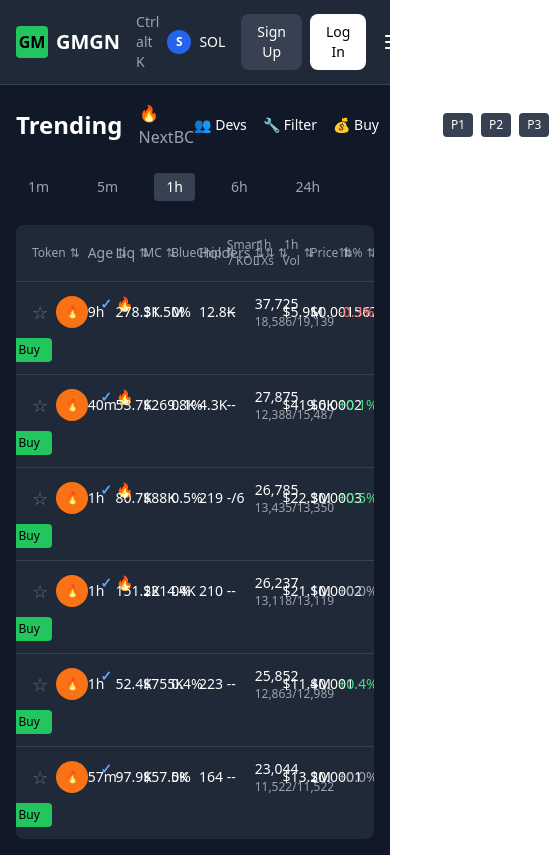
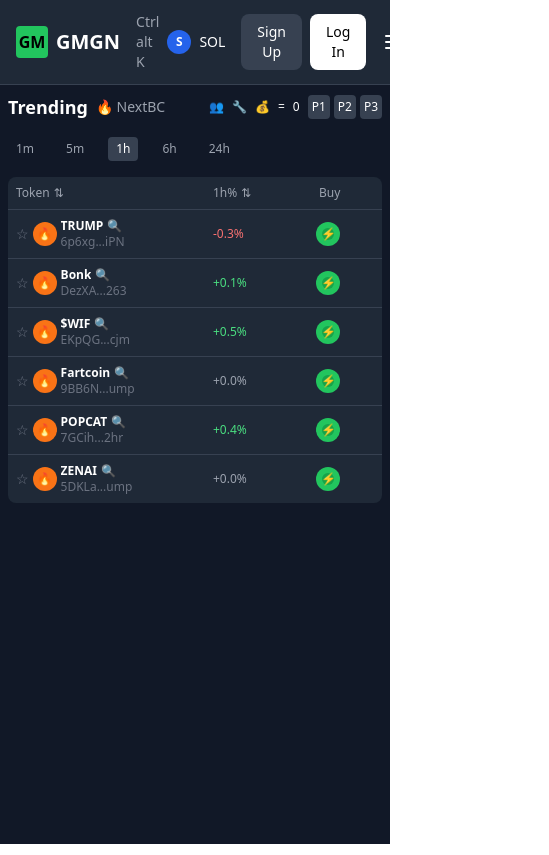
Before and after one commit to keainvhai/GMGN.AI-Copy, a React (Vite) app: page /trending in a window 390 px wide. Shown: the whole page, 549 px wide, since content can reach past the window. Built offline with nearby package versions, Linux system fonts and the light colour scheme.

Commit message:
Fix: Trending page layout and mobile view
- Ensure "Buy" button stays on the same line.
- Implement horizontal scrolling for small screens.
- Reduce text size.
- Adjust "Buy" button for mobile view.
- Change token name's right icon.

```diff
--- a/src/pages/Trending.tsx
+++ b/src/pages/Trending.tsx
@@ -9,17 +9,17 @@ const Trending = () => {
 
   const trendingTokens = [
     {
-      id: 'muskwif',
-      name: 'MUSKWIF',
-      symbol: 'MUSKWIF',
+      id: 'trump',
+      name: 'TRUMP',
+      symbol: 'TRUMP',
       logo: '/lovable-uploads/97360cf2-12fe-46cd-892c-fbb6391c351f.png',
-      address: 'AYZNq...ump',
-      age: '9h',
-      liquidity: '278.3K',
-      marketCap: '$1.5M',
-      blueChip: '0%',
-      holders: '12.8K',
-      smart: '--',
+      address: '6p6xg...iPN',
+      age: '146d',
+      liquidity: '489.4M',
+      marketCap: '$9.9B',
+      blueChip: '2.3%',
+      holders: '628.3',
+      smart: '41/452',
       transactions: { buys: 37725, sells: 18586, total: 19139 },
       volume: '$5.9M',
       price: '$0.001567',
@@ -28,17 +28,17 @@ const Trending = () => {
       trending: true,
     },
     {
-      id: 'missile',
-      name: 'Missile',
-      symbol: 'Missile',
+      id: 'bonk',
+      name: 'Bonk',
+      symbol: 'Bonk',
       logo: '/lovable-uploads/97360cf2-12fe-46cd-892c-fbb6391c351f.png',
-      address: '9MQZV...ump',
-      age: '40m',
-      liquidity: '53.7K',
-      marketCap: '$269.8K',
-      blueChip: '0.1%',
-      holders: '4.3K',
-      smart: '--',
+      address: 'DezXA...263',
+      age: '618d',
+      liquidity: '3.1M',
+      marketCap: '$1.2B',
+      blueChip: '4.2%',
+      holders: '507.2',
+      smart: '33/352',
       transactions: { buys: 27875, sells: 12388, total: 15487 },
       volume: '$419.6K',
       price: '$0.0002',
@@ -47,17 +47,17 @@ const Trending = () => {
       trending: true,
     },
     {
-      id: 'goldcoin',
-      name: 'goldcoin',
-      symbol: 'goldcoin',
+      id: 'swif',
+      name: '$WIF',
+      symbol: '$WIF',
       logo: '/lovable-uploads/97360cf2-12fe-46cd-892c-fbb6391c351f.png',
-      address: '6oFgF...ump',
-      age: '1h',
-      liquidity: '80.7K',
-      marketCap: '$88K',
-      blueChip: '0.5%',
-      holders: 219,
-      smart: '-/6',
+      address: 'EKpQG...cjm',
+      age: '521d',
+      liquidity: '14.3M',
+      marketCap: '$826.6M',
+      blueChip: '12%',
+      holders: '231.3',
+      smart: '30/188',
       transactions: { buys: 26785, sells: 13435, total: 13350 },
       volume: '$22.3M',
       price: '$0.0003',
@@ -66,36 +66,36 @@ const Trending = () => {
       trending: true,
     },
     {
-      id: 'xchat',
-      name: 'XChat',
-      symbol: 'XChat',
+      id: 'fartcoin',
+      name: 'Fartcoin',
+      symbol: 'Fartcoin',
       logo: '/lovable-uploads/97360cf2-12fe-46cd-892c-fbb6391c351f.png',
-      address: '8aK21...UMP',
-      age: '1h',
-      liquidity: '151.2K',
-      marketCap: '$214.4K',
-      blueChip: '0%',
-      holders: 210,
-      smart: '--',
+      address: '9BB6N...ump',
+      age: '238d',
+      liquidity: '38.1M',
+      marketCap: '$1.1B',
+      blueChip: '7.6%',
+      holders: '159.1',
+      smart: '17/214',
       transactions: { buys: 26237, sells: 13118, total: 13119 },
       volume: '$21.1M',
       price: '$0.0002',
       change: 0,
       verified: true,
-      trending: true,
+      trending: false,
     },
     {
-      id: 'm2',
-      name: 'M2',
-      symbol: 'M2',
+      id: 'popcat',
+      name: 'POPCAT',
+      symbol: 'POPCAT',
       logo: '/lovable-uploads/97360cf2-12fe-46cd-892c-fbb6391c351f.png',
-      address: 'Dps45...ojs',
-      age: '1h',
-      liquidity: '52.4K',
-      marketCap: '$755K',
-      blueChip: '0.4%',
-      holders: 223,
-      smart: '--',
+      address: '7GCih...2hr',
+      age: '521d',
+      liquidity: '12.4M',
+      marketCap: '$301.8M',
+      blueChip: '18.5%',
+      holders: '142.5',
+      smart: '19/259',
       transactions: { buys: 25852, sells: 12863, total: 12989 },
       volume: '$11.4M',
       price: '$0.001',
@@ -104,17 +104,17 @@ const Trending = () => {
       trending: false,
     },
     {
-      id: 'labubu',
-      name: 'LABUBU',
-      symbol: 'LABUBU',
+      id: 'zenai',
+      name: 'ZENAI',
+      symbol: 'ZENAI',
       logo: '/lovable-uploads/97360cf2-12fe-46cd-892c-fbb6391c351f.png',
-      address: '7EX77...ump',
-      age: '57m',
-      liquidity: '97.9K',
-      marketCap: '$57.5K',
-      blueChip: '0%',
-      holders: 164,
-      smart: '--',
+      address: '5DKLa...ump',
+      age: '10d',
+      liquidity: '177.9K',
+      marketCap: '$1M',
+      blueChip: '5.4%',
+      holders: '78.6K',
+      smart: '-/10',
       transactions: { buys: 23044, sells: 11522, total: 11522 },
       volume: '$13.2M',
       price: '$0.0001',
@@ -162,44 +162,44 @@ const Trending = () => {
   };
 
   return (
-    <div className="p-4 max-w-full mx-auto bg-gray-900 text-white">
+    <div className="p-2 md:p-4 max-w-full mx-auto bg-gray-900 text-white">
       {/* Header */}
-      <div className="flex items-center justify-between mb-6">
-        <div className="flex items-center space-x-4">
-          <h1 className="text-2xl font-bold">Trending</h1>
-          <span className="text-gray-400">🔥 NextBC</span>
+      <div className="flex items-center justify-between mb-4 md:mb-6">
+        <div className="flex items-center space-x-2 md:space-x-4">
+          <h1 className="text-lg md:text-2xl font-bold">Trending</h1>
+          <span className="text-gray-400 text-sm">🔥 NextBC</span>
         </div>
 
-        <div className="flex items-center space-x-4 text-sm">
+        <div className="flex items-center space-x-2 md:space-x-4 text-xs md:text-sm">
           <button className="flex items-center space-x-1 hover:text-green-400">
             <span>👥</span>
-            <span>Devs</span>
+            <span className="hidden sm:inline">Devs</span>
           </button>
           <button className="flex items-center space-x-1 hover:text-green-400">
             <span>🔧</span>
-            <span>Filter</span>
+            <span className="hidden sm:inline">Filter</span>
           </button>
           <button className="flex items-center space-x-1 hover:text-green-400">
             <span>💰</span>
-            <span>Buy</span>
+            <span className="hidden sm:inline">Buy</span>
           </button>
           <span>=</span>
           <span>0</span>
-          <div className="flex space-x-2">
-            <span className="px-2 py-1 bg-gray-700 rounded text-xs">P1</span>
-            <span className="px-2 py-1 bg-gray-700 rounded text-xs">P2</span>
-            <span className="px-2 py-1 bg-gray-700 rounded text-xs">P3</span>
+          <div className="flex space-x-1 md:space-x-2">
+            <span className="px-1 md:px-2 py-1 bg-gray-700 rounded text-xs">P1</span>
+            <span className="px-1 md:px-2 py-1 bg-gray-700 rounded text-xs">P2</span>
+            <span className="px-1 md:px-2 py-1 bg-gray-700 rounded text-xs">P3</span>
           </div>
         </div>
       </div>
 
       {/* Time Tabs */}
-      <div className="flex items-center space-x-6 mb-6">
+      <div className="flex items-center space-x-4 md:space-x-6 mb-4 md:mb-6">
         {tabs.map((tab) => (
           <button
             key={tab}
             onClick={() => setActiveTab(tab)}
-            className={`px-3 py-1 rounded text-sm transition-colors ${
+            className={`px-2 md:px-3 py-1 rounded text-xs md:text-sm transition-colors ${
               activeTab === tab
                 ? 'bg-gray-700 text-white'
                 : 'text-gray-400 hover:text-gray-300'
@@ -210,24 +210,26 @@ const Trending = () => {
         ))}
       </div>
 
-      {/* Table */}
+      {/* Table Container with Horizontal Scroll */}
       <div className="bg-gray-800 rounded-lg overflow-hidden">
+        <div className="overflow-x-auto">
+          <div className="min-w-[800px]">
             {/* Table Header */}
-        <div className="px-4 py-3 border-b border-gray-700 grid grid-cols-12 gap-2 text-xs text-gray-400 items-center">
-          <div className="col-span-2">
-            <button className="flex items-center space-x-1 hover:text-white">
+            <div className="px-2 md:px-4 py-2 md:py-3 border-b border-gray-700 grid grid-cols-12 gap-1 md:gap-2 text-xs text-gray-400 items-center">
+              <div className="col-span-3 md:col-span-2">
+                <button className="flex items-center space-x-1 hover:text-white text-xs">
                   <span>Token</span>
                   <span>⇅</span>
                 </button>
               </div>
-          <div>
+              <div className="hidden md:block">
                 <FilterDropdown
                   title="Age"
                   options={ageOptions}
                   onSelect={(value) => console.log('Age filter:', value)}
                 />
               </div>
-          <div>
+              <div className="hidden md:block">
                 <FilterDropdown
                   title="Liq"
                   options={liquidityOptions}
@@ -235,54 +237,57 @@ const Trending = () => {
                   hasRange={true}
                 />
               </div>
-          <div>
-            <button className="flex items-center space-x-1 hover:text-white">
+              <div className="hidden md:block">
+                <button className="flex items-center space-x-1 hover:text-white text-xs">
                   <span>MC</span>
                   <span>⇅</span>
                 </button>
               </div>
-          <div>
-            <button className="flex items-center space-x-1 hover:text-white">
+              <div className="hidden md:block">
+                <button className="flex items-center space-x-1 hover:text-white text-xs">
                   <span>BlueChip</span>
                   <span>⇅</span>
                 </button>
               </div>
-          <div>
+              <div className="hidden lg:block">
                 <FilterDropdown
                   title="Holders"
                   options={holdersOptions}
                   onSelect={(value) => console.log('Holders filter:', value)}
                 />
               </div>
-          <div>
-            <button className="flex items-center space-x-1 hover:text-white">
+              <div className="hidden lg:block">
+                <button className="flex items-center space-x-1 hover:text-white text-xs">
                   <span>Smart / KOL</span>
                   <span>⇅</span>
                 </button>
               </div>
-          <div>
-            <button className="flex items-center space-x-1 hover:text-white">
+              <div className="hidden xl:block">
+                <button className="flex items-center space-x-1 hover:text-white text-xs">
                   <span>1h TXs</span>
                   <span>⇅</span>
                 </button>
               </div>
-          <div>
-            <button className="flex items-center space-x-1 hover:text-white">
+              <div className="hidden xl:block">
+                <button className="flex items-center space-x-1 hover:text-white text-xs">
                   <span>1h Vol</span>
                   <span>⇅</span>
                 </button>
               </div>
-          <div>
-            <button className="flex items-center space-x-1 hover:text-white">
+              <div className="hidden sm:block">
+                <button className="flex items-center space-x-1 hover:text-white text-xs">
                   <span>Price</span>
                   <span>⇅</span>
                 </button>
               </div>
               <div>
-            <button className="flex items-center space-x-1 hover:text-white">
+                <button className="flex items-center space-x-1 hover:text-white text-xs">
                   <span>1h%</span>
                   <span>⇅</span>
                 </button>
+              </div>
+              <div className="text-right">
+                <span className="text-xs">Buy</span>
               </div>
             </div>
 
@@ -291,75 +296,86 @@ const Trending = () => {
               {trendingTokens.map((token, index) => (
                 <div
                   key={token.id}
-              className="px-4 py-3 border-b border-gray-700 last:border-b-0 hover:bg-gray-750 transition-colors grid grid-cols-12 gap-2 items-center text-sm"
+                  className="px-2 md:px-4 py-2 md:py-3 border-b border-gray-700 last:border-b-0 hover:bg-gray-750 transition-colors grid grid-cols-12 gap-1 md:gap-2 items-center text-xs md:text-sm"
                 >
-              {/* Token Info */}
-              <div className="col-span-2 flex items-center space-x-2">
+                  {/* Token Info - Fixed on Left */}
+                  <div className="col-span-3 md:col-span-2 flex items-center space-x-1 md:space-x-2 min-w-0">
                     <button
                       onClick={() => toggleFavorite(token.id)}
-                  className={`text-lg hover:scale-110 transition-transform ${
+                      className={`text-sm md:text-lg hover:scale-110 transition-transform flex-shrink-0 ${
                         favorites.has(token.id) ? 'text-yellow-400' : 'text-gray-500'
                       }`}
                     >
                       {favorites.has(token.id) ? '★' : '☆'}
                     </button>
-                <div className="w-8 h-8 rounded-full bg-orange-500 flex items-center justify-center flex-shrink-0">
+                    <div className="w-6 h-6 md:w-8 md:h-8 rounded-full bg-orange-500 flex items-center justify-center flex-shrink-0">
                       <span className="text-xs font-bold">🔥</span>
                     </div>
-                <div className="min-w-0">
+                    <div className="min-w-0 flex-1">
                       <div className="font-semibold text-white flex items-center space-x-1">
-                    <span className="truncate">{token.name}</span>
-                    {token.verified && <span className="text-blue-400">✓</span>}
-                    {token.trending && <span className="text-purple-400">🔥</span>}
+                        <span className="truncate text-xs md:text-sm">{token.name}</span>
+                        <button
+                          className="text-blue-400 hover:text-blue-300 flex-shrink-0"
+                          title="Search on Twitter"
+                        >
+                          🔍
+                        </button>
                       </div>
                       <div className="text-xs text-gray-500 truncate">{token.address}</div>
                     </div>
                   </div>
 
-              {/* Age */}
-              <div className="text-white">{token.age}</div>
+                  {/* Age - Hidden on Mobile */}
+                  <div className="hidden md:block text-white text-xs">{token.age}</div>
 
-              {/* Liquidity */}
-              <div className="text-white">{token.liquidity}</div>
+                  {/* Liquidity - Hidden on Mobile */}
+                  <div className="hidden md:block text-white text-xs">{token.liquidity}</div>
 
-              {/* Market Cap */}
-              <div className="text-white">{token.marketCap}</div>
+                  {/* Market Cap - Hidden on Mobile */}
+                  <div className="hidden md:block text-white text-xs">{token.marketCap}</div>
 
-              {/* BlueChip */}
-              <div className="text-white">{token.blueChip}</div>
+                  {/* BlueChip - Hidden on Mobile */}
+                  <div className="hidden md:block text-white text-xs">{token.blueChip}</div>
 
-              {/* Holders */}
-              <div className="text-white">{token.holders}</div>
+                  {/* Holders - Hidden on Mobile/Tablet */}
+                  <div className="hidden lg:block text-white text-xs">{token.holders}</div>
 
-              {/* Smart / KOL */}
-              <div className="text-white">{token.smart}</div>
+                  {/* Smart / KOL - Hidden on Mobile/Tablet */}
+                  <div className="hidden lg:block text-white text-xs">{token.smart}</div>
 
-              {/* Transactions */}
-              <div className="text-white">
+                  {/* Transactions - Hidden on Mobile/Small Tablet */}
+                  <div className="hidden xl:block text-white text-xs">
                     <div>{token.transactions.buys.toLocaleString()}</div>
                     <div className="text-xs text-gray-400">
                       {token.transactions.sells.toLocaleString()}/{token.transactions.total.toLocaleString()}
                     </div>
                   </div>
 
-              {/* Volume */}
-              <div className="text-white">{token.volume}</div>
+                  {/* Volume - Hidden on Mobile/Small Tablet */}
+                  <div className="hidden xl:block text-white text-xs">{token.volume}</div>
 
-              {/* Price */}
-              <div className="text-white">{token.price}</div>
+                  {/* Price - Hidden on Mobile */}
+                  <div className="hidden sm:block text-white text-xs">{token.price}</div>
 
                   {/* Price Change */}
-              <div className={`font-medium ${
+                  <div className={`font-medium text-xs ${
                     token.change > 0 ? 'text-green-400' : token.change < 0 ? 'text-red-400' : 'text-gray-400'
                   }`}>
                     {formatChange(token.change)}
                   </div>
 
-              {/* Buy Button */}
+                  {/* Buy Button - Fixed on Right */}
                   <div className="flex justify-end">
-                <button className="bg-green-500 hover:bg-green-600 text-black px-3 py-1 rounded text-xs font-medium transition-colors flex items-center space-x-1">
+                    {/* Desktop Buy Button */}
+                    <button className="hidden md:flex bg-green-500 hover:bg-green-600 text-black px-2 md:px-3 py-1 rounded text-xs font-medium transition-colors items-center space-x-1">
                       <span>💰</span>
                       <span>Buy</span>
+                    </button>
+                    {/* Mobile Buy Button - Green Circle */}
+                    <button className="md:hidden w-6 h-6 bg-green-500 hover:bg-green-600 rounded-full flex items-center justify-center transition-colors">
+                      <div className="w-3 h-3 bg-green-600 rounded-full flex items-center justify-center">
+                        <span className="text-xs text-white">⚡</span>
+                      </div>
                     </button>
                   </div>
                 </div>
@@ -367,6 +383,8 @@ const Trending = () => {
             </div>
           </div>
         </div>
+      </div>
+    </div>
   );
 };
 
```
Lines whose indentation alone changed are shown as unchanged.
